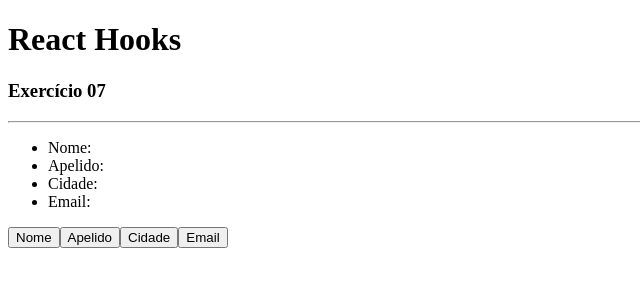
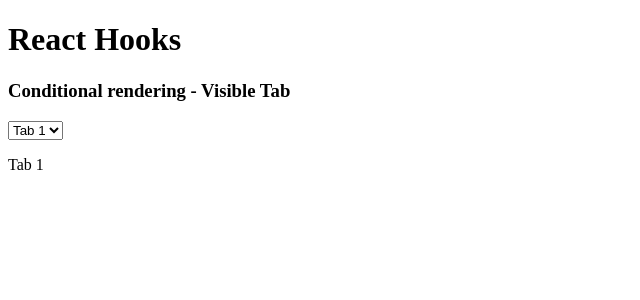
Before and after one commit to brunorodrigues10/react_next_hooks, a React (Vite) app: page / in a window 1280 px wide. Shown: the top 300 px of the page, without its empty margins (0-640 px from the left). Built offline with nearby package versions, Linux system fonts and the light colour scheme.

Commit message:
09_hooks

```diff
--- a/src/App.jsx
+++ b/src/App.jsx
@@ -7,7 +7,8 @@ import './App.css'
 // import HookState05 from "./components/UseState_05";
 // import HookState06 from "./components/UseState_06"
 // import HookState07 from "./components/UseState_07"
-import HookState08 from "./components/UseState_08"
+// import HookState09 from "./components/UseState_09"
+import HookState10 from "./components/UseState_10"
 
 
 
@@ -22,7 +23,9 @@ function App() {
       {/* <HookState05 /> */}
       {/* <HookState06 /> */}
       {/* <HookState07 /> */}
-      <HookState08 />
+      {/* <HookState08 /> */}
+      {/* <HookState09 /> */}
+      <HookState10 />
     </>
   )
 }
--- /dev/null
+++ b/src/components/UseState_09.jsx
@@ -0,0 +1,21 @@
+import { useState } from "react"
+
+export default () => {
+
+    const [login, setLogin] = useState(false);
+    const [btnText, setBtnText] = useState("Login");
+
+    return (
+        <>
+            <h3>Conditional rendering - Fake login</h3>
+            <button onClick={() => {
+                setLogin(!login);
+                setBtnText(login ? "Login" : "Logout")
+            }}>{btnText}</button>
+
+
+            {login && <p>Usuário logado!</p>}
+        </>
+
+    )
+}
--- /dev/null
+++ b/src/components/UseState_10.jsx
@@ -0,0 +1,28 @@
+import { useState } from "react"
+
+export default () => {
+
+    const [tab, setTab] = useState(1);
+
+
+    return (
+        <>
+            <h3>Conditional rendering - Visible Tab</h3>
+
+            <select onChange={(e) => setTab(parseInt(e.target.value))}>
+                <option value="1">Tab 1</option>
+                <option value="2">Tab 2</option>
+                <option value="3">Tab 3</option>
+            </select >
+
+            {tab == 1 && <p>Tab 1</p>}
+            {tab == 2 && <p>Tab 2</p>}
+            {tab == 3 && <p>Tab 3</p>}
+
+
+
+
+        </>
+
+    )
+}
```
